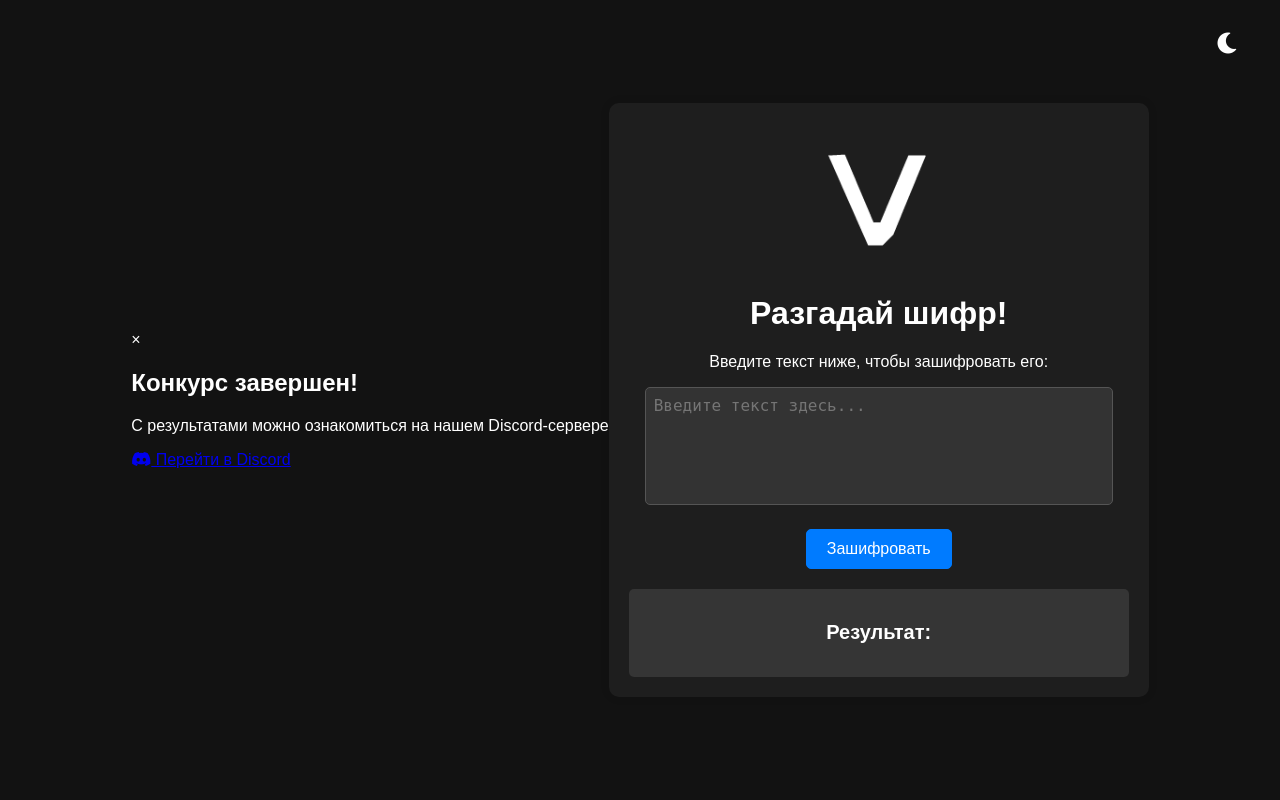
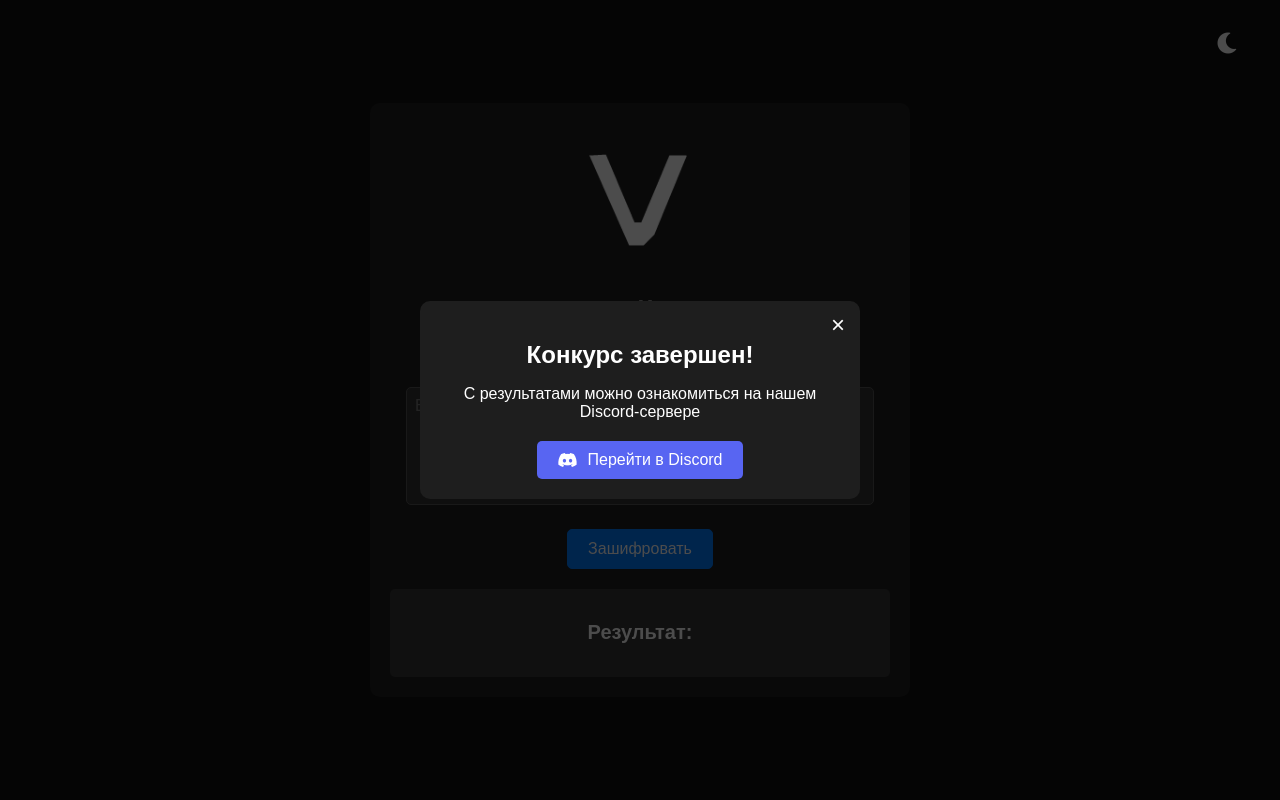
Before and after one commit to Song-ded/konkursShifra, a Flask app: page / in a window 1280 px wide. Run offline with Flask 3, Linux system fonts and the light colour scheme.

Commit message:
Update styles.css

```diff
--- a/static/styles.css
+++ b/static/styles.css
@@ -176,12 +176,81 @@ button:hover {
     word-wrap: break-word;
 }
 
-/* Темная тема */
 body.dark-theme #outputText {
     background-color: rgba(255, 255, 255, 0.1);
 }
 
-/* Светлая тема */
 body.light-theme #outputText {
     background-color: rgba(0, 0, 0, 0.05);
 }
+
+.result-text {
+    font-size: 18px;
+    word-wrap: break-word;
+}
+
+.modal {
+    display: flex;
+    justify-content: center;
+    align-items: center;
+    position: fixed;
+    top: 0;
+    left: 0;
+    width: 100%;
+    height: 100%;
+    background-color: rgba(0, 0, 0, 0.7);
+    z-index: 1000;
+}
+
+.modal-content {
+    background-color: #1e1e1e;
+    padding: 20px;
+    border-radius: 10px;
+    text-align: center;
+    max-width: 400px;
+    width: 100%;
+    position: relative;
+}
+
+.modal-content h2 {
+    margin-bottom: 10px;
+    font-size: 24px;
+}
+
+.modal-content p {
+    margin-bottom: 20px;
+    font-size: 16px;
+}
+
+.discord-button {
+    display: inline-flex;
+    align-items: center;
+    padding: 10px 20px;
+    background-color: #5865F2;
+    color: #ffffff;
+    text-decoration: none;
+    border-radius: 5px;
+    font-size: 16px;
+    transition: background-color 0.3s;
+}
+
+.discord-button:hover {
+    background-color: #4752C4;
+}
+
+.discord-button i {
+    margin-right: 10px;
+}
+
+.close {
+    position: absolute;
+    top: 10px;
+    right: 15px;
+    font-size: 24px;
+    cursor: pointer;
+    color: #ffffff;
+}
+
+.close:hover {
+    color: #ccc;
+}
```
